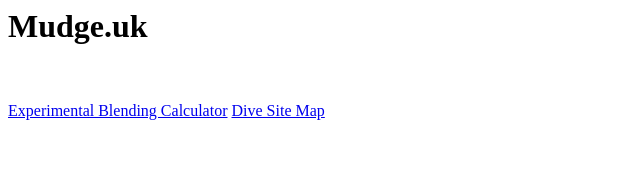
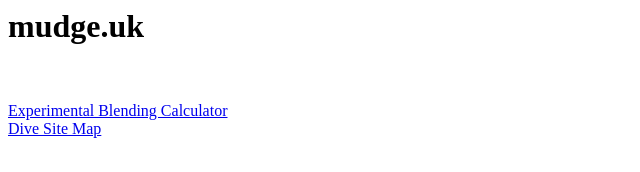
Before and after one commit to mudgej/mudgej.github.io, a plain HTML site: page index.html in a window 1280 px wide. Shown: the whole page, without its empty margins (0-640 px from the left). Drawn offline with Linux system fonts and the light colour scheme.

Commit message:
Fix proportions

```diff
--- a/index.html
+++ b/index.html
@@ -2,10 +2,11 @@
 <head><title>mudgej.gihub.io</title></head>
 <meta name="viewport" content="width=device-width, initial-scale=1">
 <body>
-<h1>Mudge.uk</h1>
+<h1>mudge.uk</h1>
 <br />
 <br />
 <a href="/blending.html">Experimental Blending Calculator</a>
+<br />
 <a href="/map.html">Dive Site Map</a>
 </body>
 </html>
```
Also changed, not shown: map.html (+1 -1 lines).
